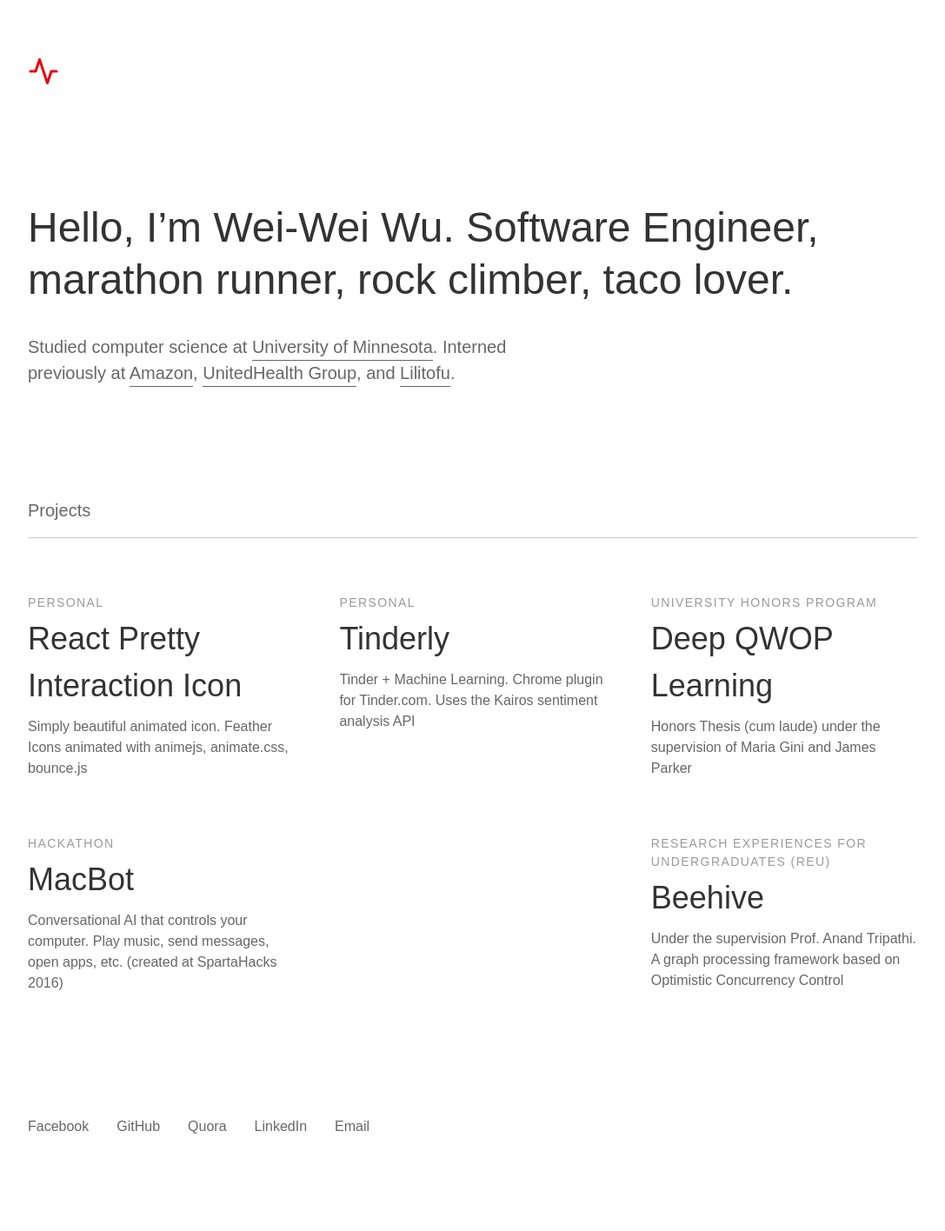
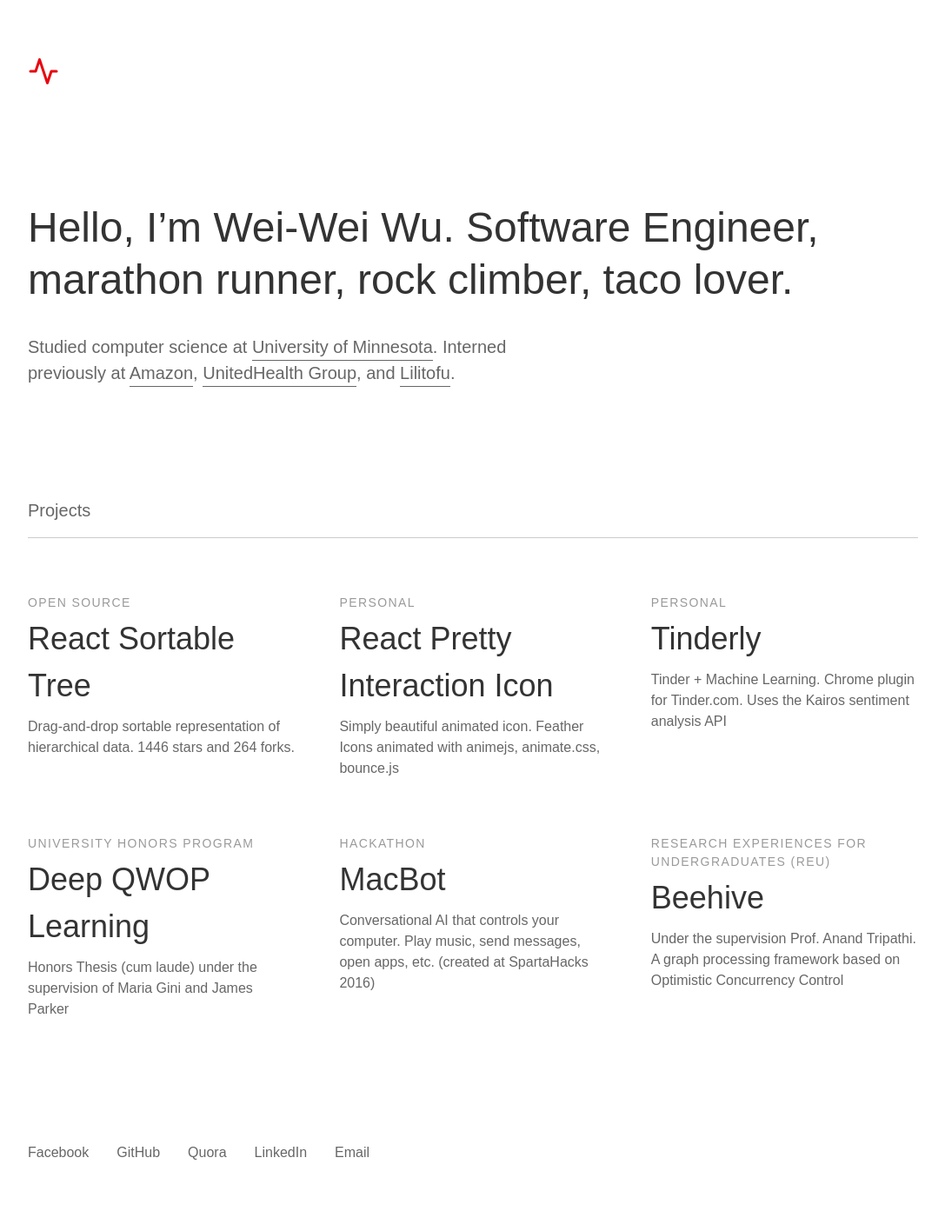
Before and after one commit to wuweiweiwu/wuweiweiwu.github.io, a Jekyll site: the page built from index.html, in a window 1280 px wide. Shown: the whole page at 87% size, without its empty margins (96-1183 px from the left). Built offline with Jekyll 4.4.1, drawn with Linux system fonts in a browser that asks for light colours; some web fonts are replaced; before the commit the page ends 1386 px from its top, so only the background shows below that.

Commit message:
adding react sortable tree

```diff
--- a/_data/projects.yml
+++ b/_data/projects.yml
@@ -1,3 +1,8 @@
+- name: React Sortable Tree
+  client: Open Source
+  description: Drag-and-drop sortable representation of hierarchical data. 1446 stars and 264 forks.
+  link: http://theweiweiwu.com/react-sortable-tree/
+
 - name: React Pretty Interaction Icon
   client: Personal
   description: Simply beautiful animated icon. Feather Icons animated with animejs, animate.css, bounce.js
```
